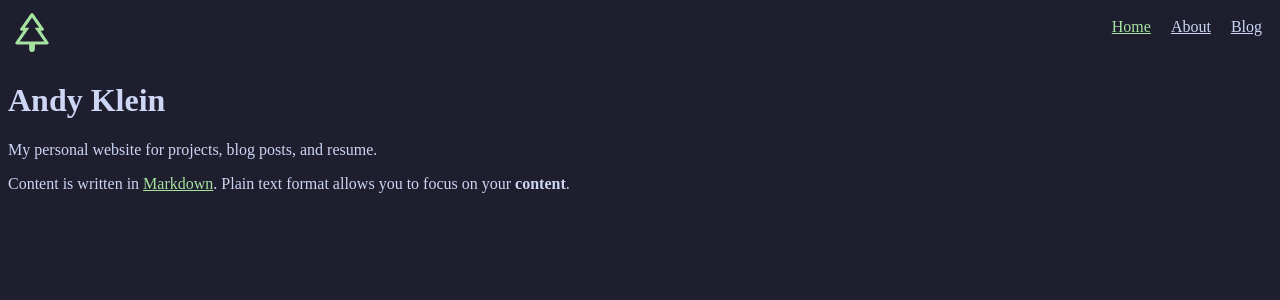
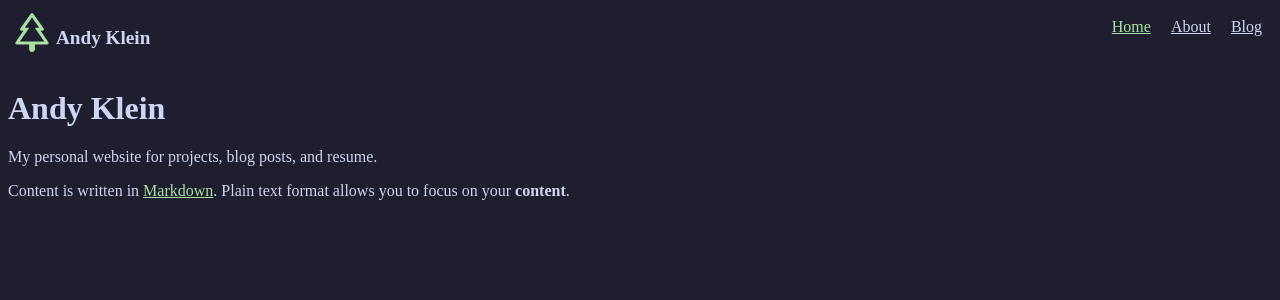
Before and after one commit to Andy-Klein/andy-klein.github.io, a Jekyll site: the page built from index.md, in a window 1280 px wide. Shown: the top 300 px of the page. Built offline with Jekyll 4.4.1, drawn with Linux system fonts in a browser that asks for light colours.

Commit message:
updates to header

```diff
--- a/_includes/header.html
+++ b/_includes/header.html
@@ -1,8 +1,11 @@
 <div class="header-container">
   <div class="logo-container">
-    <a href="/" >
+    <a href="/">
       <img src="/assets/images/favicon.svg" />
     </a>
+    <p>
+      <strong>Andy Klein</strong>
+    </p>
   </div>
   {% include navigation.html %}
 </div>
--- a/_sass/main.scss
+++ b/_sass/main.scss
@@ -16,8 +16,7 @@ body a {
 
 .logo-container {
   display: flex;
-  background-size: 200px 250px;
-  font-size: large;
+  font-size: larger;
 }
 
 nav {
```
